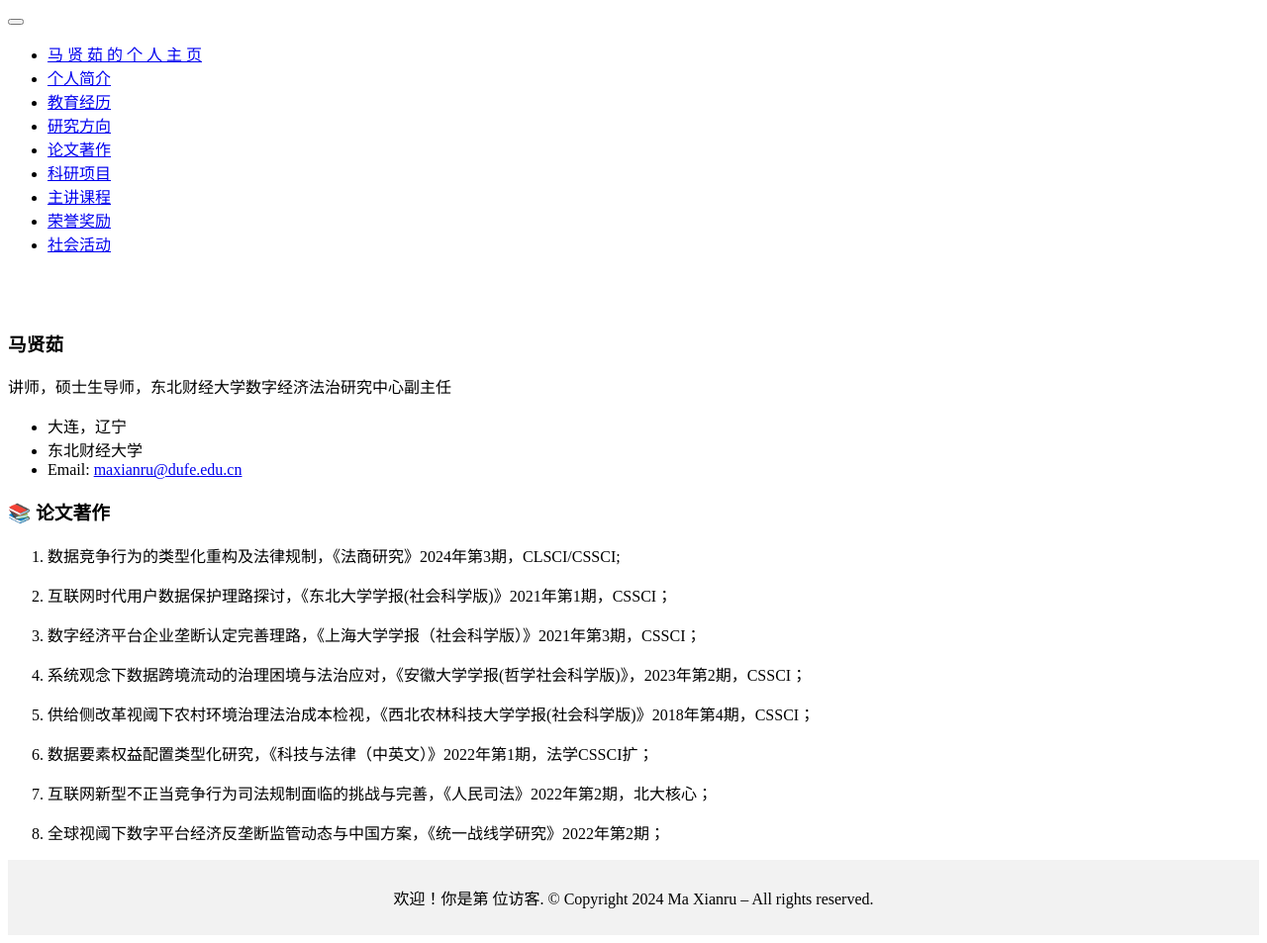
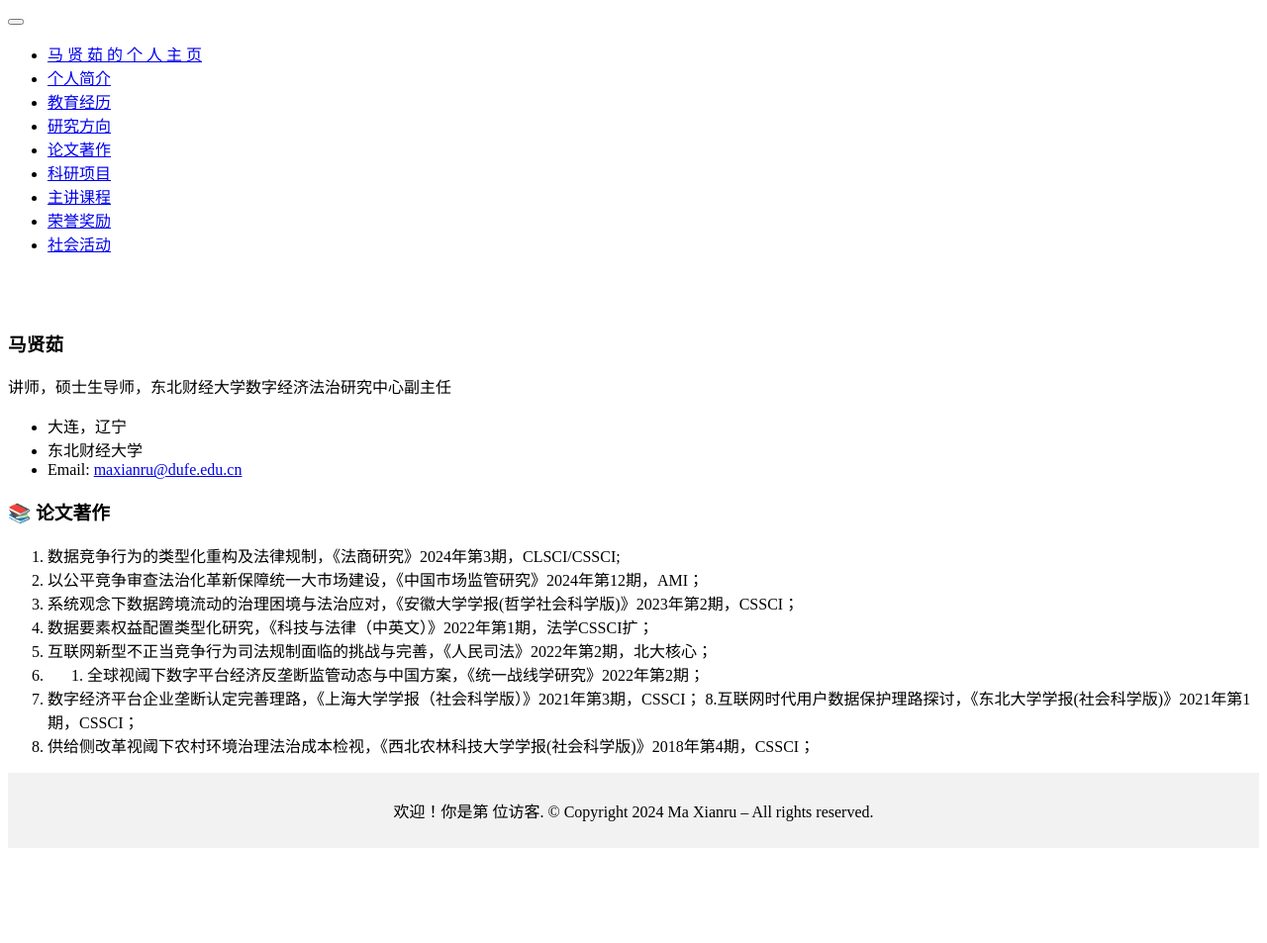
Before and after one commit to maxianru/maxianru.github.io, a Jekyll site: the page built from _pages/includes/pub.md, in a window 1280 px wide. Shown: the whole page at 99% size. Built offline with Jekyll 4.4.1, drawn with Linux system fonts in a browser that asks for light colours; our own code applies the rules of GitHub Pages for plain Markdown files; after the commit the page ends 900 px from its top, so only the background shows below that.

Commit message:
Update pub.md

```diff
--- a/_pages/includes/pub.md
+++ b/_pages/includes/pub.md
@@ -1,17 +1,11 @@
 # 📚 论文著作
 
 1. 数据竞争行为的类型化重构及法律规制，《法商研究》2024年第3期，CLSCI/CSSCI;
-
-2. 互联网时代用户数据保护理路探讨，《东北大学学报(社会科学版)》2021年第1期，CSSCI；
-
-3. 数字经济平台企业垄断认定完善理路，《上海大学学报（社会科学版）》2021年第3期，CSSCI；
-
-4. 系统观念下数据跨境流动的治理困境与法治应对，《安徽大学学报(哲学社会科学版)》，2023年第2期，CSSCI；
-
-5. 供给侧改革视阈下农村环境治理法治成本检视，《西北农林科技大学学报(社会科学版)》2018年第4期，CSSCI；
-
-6. 数据要素权益配置类型化研究，《科技与法律（中英文）》2022年第1期，法学CSSCI扩；
-
-7. 互联网新型不正当竞争行为司法规制面临的挑战与完善，《人民司法》2022年第2期，北大核心；
-
-8. 全球视阈下数字平台经济反垄断监管动态与中国方案，《统一战线学研究》2022年第2期；
+2. 以公平竞争审查法治化革新保障统一大市场建设，《中国市场监管研究》2024年第12期，AMI；
+3. 系统观念下数据跨境流动的治理困境与法治应对，《安徽大学学报(哲学社会科学版)》2023年第2期，CSSCI；
+4. 数据要素权益配置类型化研究，《科技与法律（中英文）》2022年第1期，法学CSSCI扩；
+5. 互联网新型不正当竞争行为司法规制面临的挑战与完善，《人民司法》2022年第2期，北大核心；
+6. 8. 全球视阈下数字平台经济反垄断监管动态与中国方案，《统一战线学研究》2022年第2期；
+7. 数字经济平台企业垄断认定完善理路，《上海大学学报（社会科学版）》2021年第3期，CSSCI；
+8.互联网时代用户数据保护理路探讨，《东北大学学报(社会科学版)》2021年第1期，CSSCI；
+9. 供给侧改革视阈下农村环境治理法治成本检视，《西北农林科技大学学报(社会科学版)》2018年第4期，CSSCI；
```
